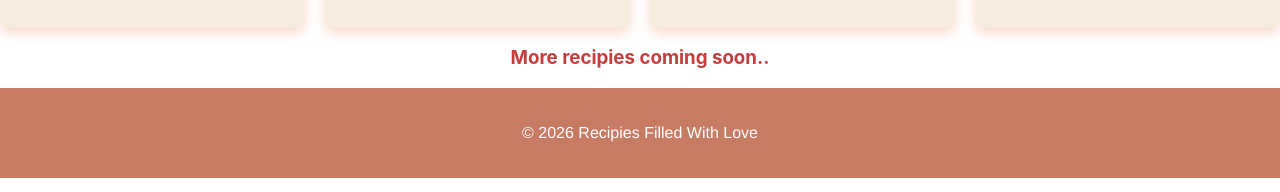
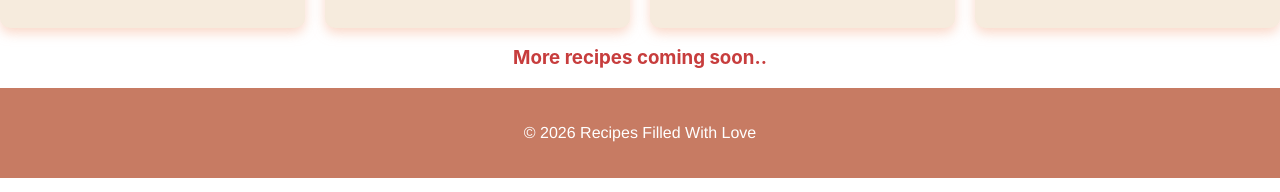
Before and after one commit to fatima6120/Recipie_Home, a React (Create React App) app: page /Smoothies in a window 1280 px wide. Shown: the part 580-772 px from the top of the page. Built offline with nearby package versions, Linux system fonts and the light colour scheme.

Commit message:
fixing some typos

```diff
--- a/src/components/Footer.jsx
+++ b/src/components/Footer.jsx
@@ -4,7 +4,7 @@ import "../style/Footer.css";
 const Footer = () => {
   return (
     <div className="footer">
-      <p>&copy; 2026 Recipies Filled With Love</p>
+      <p>&copy; 2026 Recipes Filled With Love</p>
     </div>
   );
 };
--- a/src/pages/Desserts.js
+++ b/src/pages/Desserts.js
@@ -47,7 +47,7 @@ const Desserts = () => {
         ))}
       </div>
       <div className="soon">
-        <h3>More recipies coming soon..</h3>
+        <h3>More recipes coming soon..</h3>
       </div>
     </>
   );
--- a/src/pages/Home.js
+++ b/src/pages/Home.js
@@ -34,7 +34,7 @@ const Home = () => {
     <div className="home">
       <div className="imageContainer">
         <img src={welcome} alt="welcome" className="food" />
-        <h3 className="titlee">Welcome to Recipies Home!</h3>
+        <h3 className="titlee">Welcome to Recipes Home!</h3>
         <p className="desc">Tasty food are one click away!</p>
       </div>
 
--- a/src/pages/MainDishes.js
+++ b/src/pages/MainDishes.js
@@ -47,7 +47,7 @@ const MainDishes = () => {
         ))}
       </div>
       <div className="soon">
-        <h3>More recipies coming soon..</h3>
+        <h3>More recipes coming soon..</h3>
       </div>
     </>
   );
--- a/src/pages/Smoothies.js
+++ b/src/pages/Smoothies.js
@@ -47,7 +47,7 @@ const Smoothies = () => {
         ))}
       </div>
       <div className="soon">
-        <h3>More recipies coming soon..</h3>
+        <h3>More recipes coming soon..</h3>
       </div>
     </>
   );
```
Also changed, not shown: 1 other file (tests, documents, lock files or other folders).
